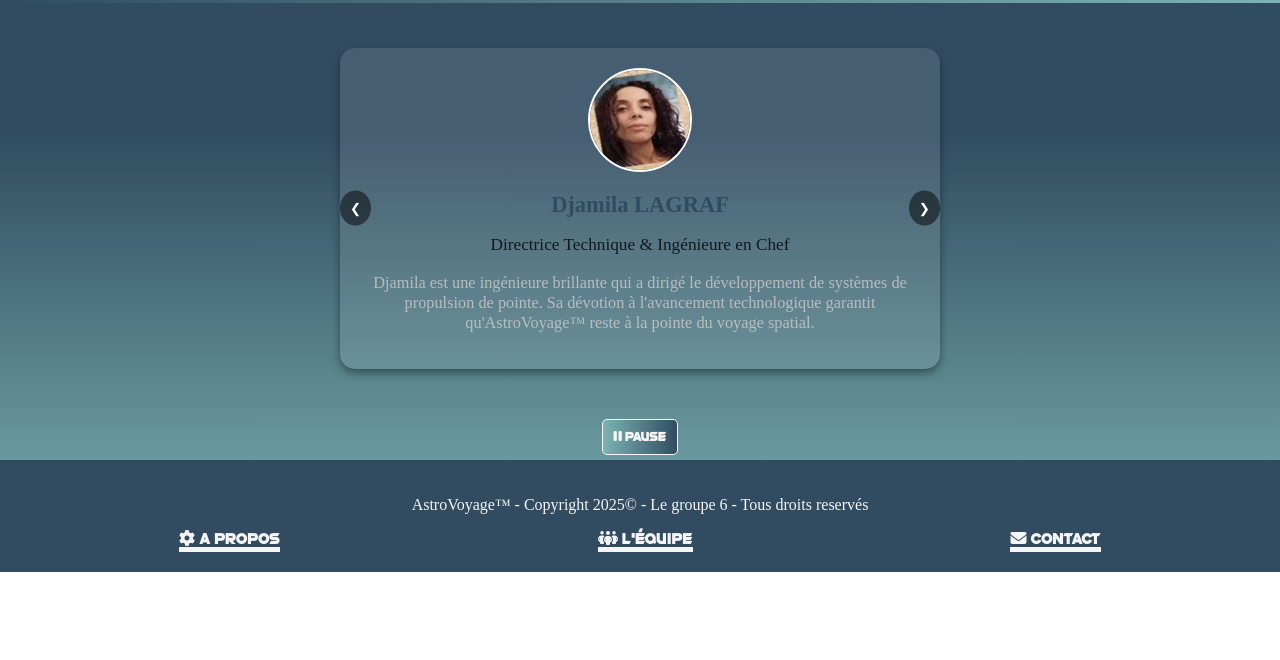
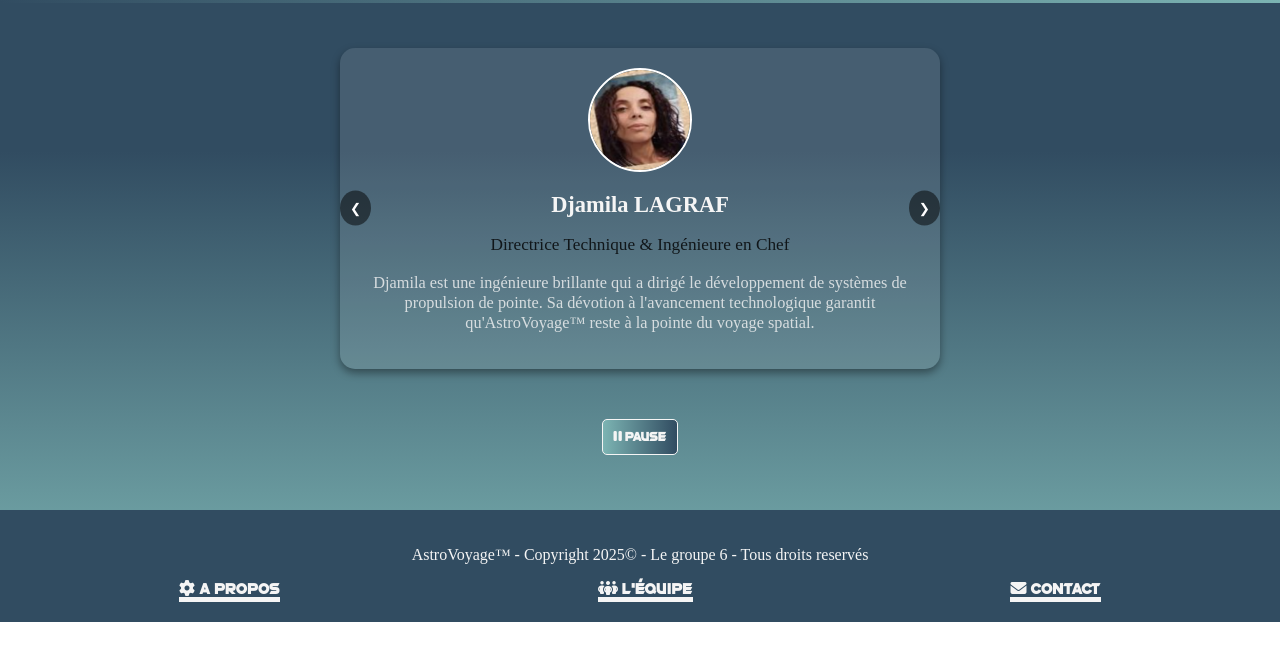
Before and after one commit to lanneyre/master-ipm-g6-front, a plain HTML site: page equipe.html in a window 1280 px wide. Shown: the part 102-762 px from the top of the page. Drawn offline with Linux system fonts and the light colour scheme.

Commit message:
produits

```diff
--- a/Css/style.css
+++ b/Css/style.css
@@ -425,6 +425,7 @@ footer>p {
 
 .carousel-slide h3 {
     margin: 15px 0 5px;
+    color: whitesmoke;
 }
 
 .carousel-slide p {
@@ -435,7 +436,7 @@ footer>p {
 .carousel-slide .bio {
     margin-top: 10px;
     font-size: 0.85em;
-    color: #ccc;
+    color: whitesmoke;
 }
 
 .carousel-buttons {
@@ -490,7 +491,7 @@ footer>p {
 
 main.equipe {
     text-align: center;
+    margin-bottom: 50px;
 }
-main.equipe .btn{
 
-}
+main.equipe .btn {}
```
